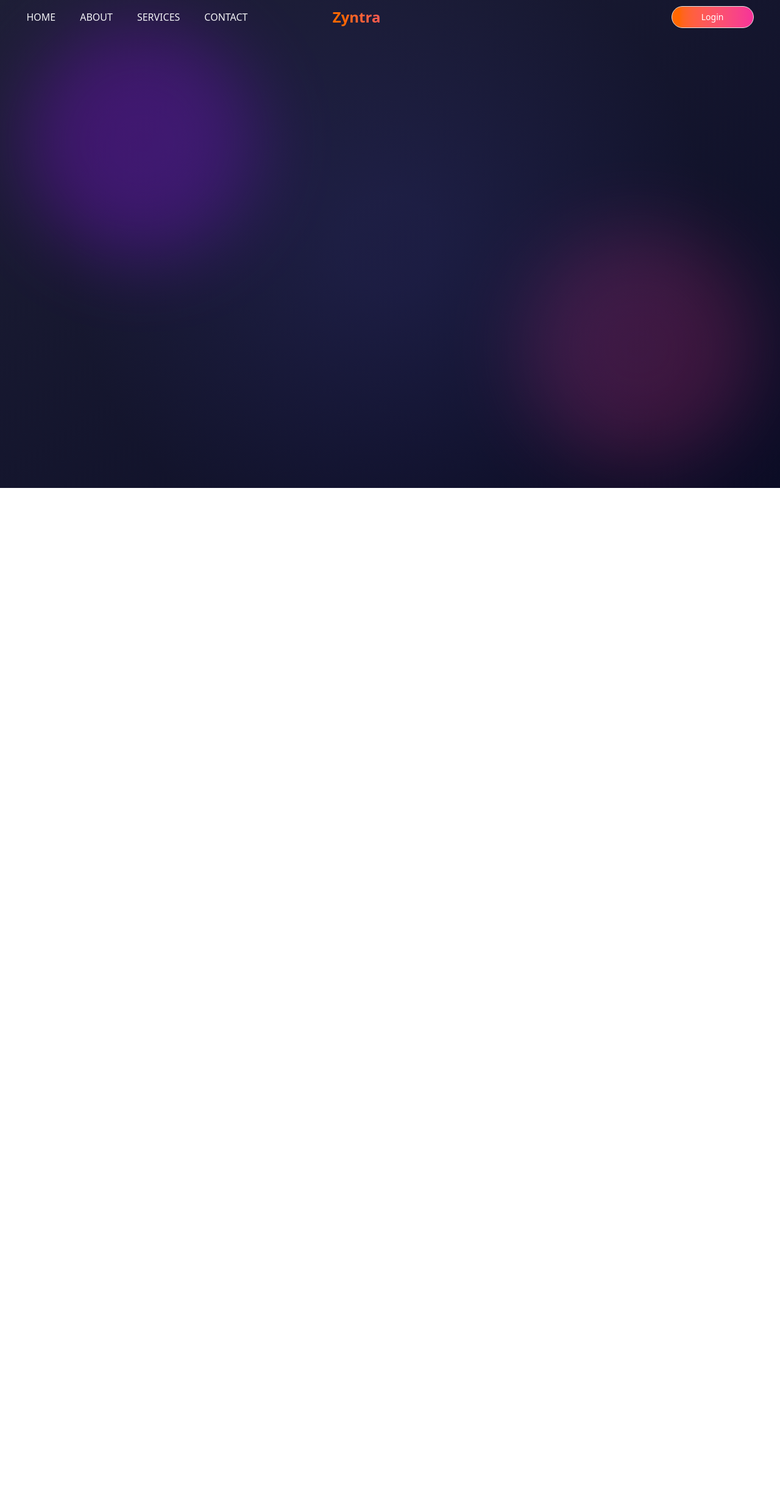
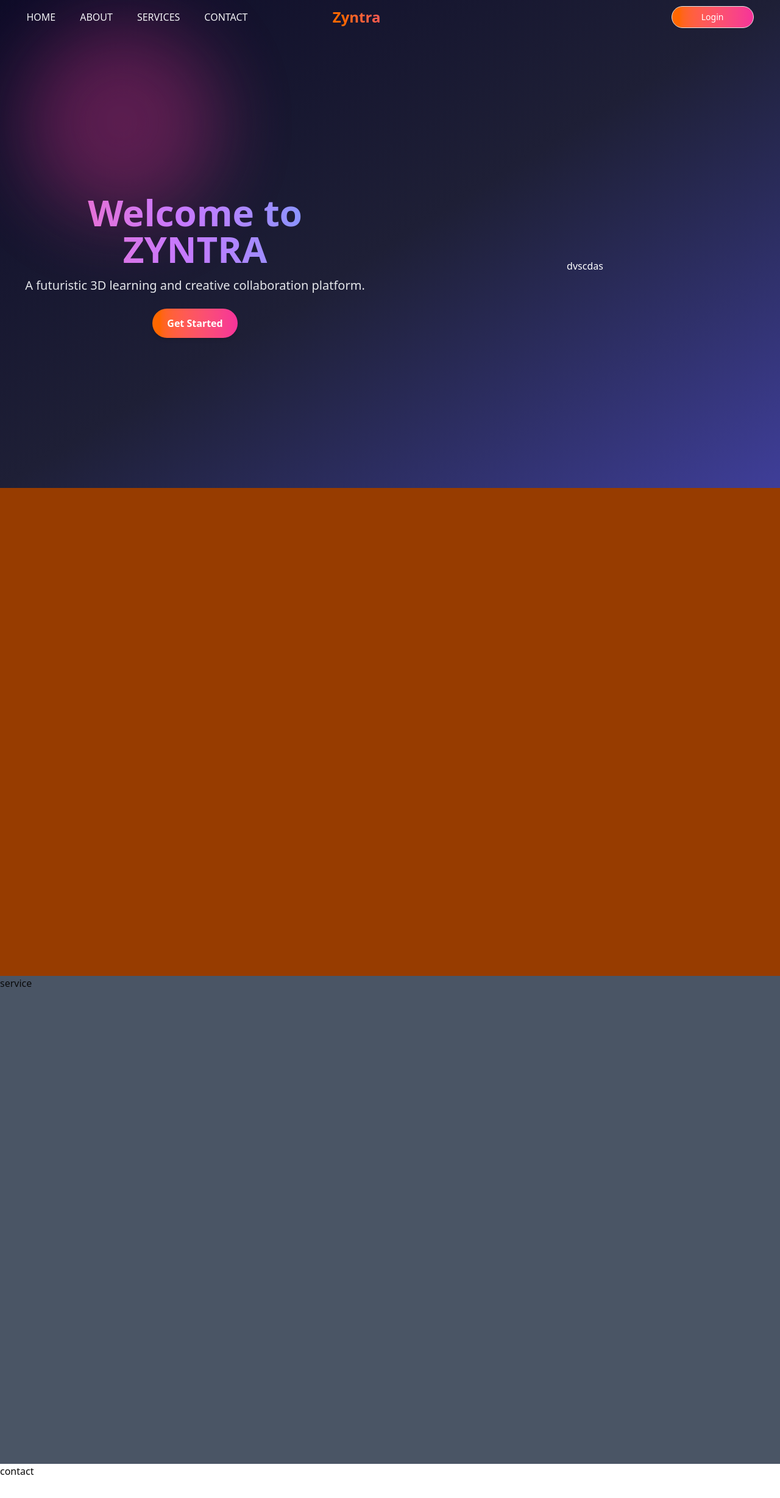
Before and after one commit to Ankit-Dalei/zyntra, a Next.js app: page / in a window 1280 px wide. Shown: the top 2456 px of the page at 61% size. Before the commit the page ends 800 px from the top, so only its background shows below. Built offline with nearby package versions, Linux system fonts and the light colour scheme.

Commit message:
header designs

```diff
--- a/src/app/about/page.tsx
+++ b/src/app/about/page.tsx
@@ -2,8 +2,7 @@ import React from 'react'
 
 const About = () => {
   return (
-    <div>
-      about
+    <div className='h-[100vh] w-full bg-amber-800'>
     </div>
   )
 }
--- a/src/app/contact/page.tsx
+++ b/src/app/contact/page.tsx
@@ -2,7 +2,7 @@ import React from 'react'
 
 const Contact = () => {
   return (
-    <div>
+    <div className='w-full h-[100vh]'>
       contact
     </div>
   )
--- a/src/app/layout.tsx
+++ b/src/app/layout.tsx
@@ -31,6 +31,7 @@ export default function RootLayout({
         className={`${geistSans.variable} ${geistMono.variable} antialiased`}
       >
         <ClientLayout>{children}</ClientLayout>
+        {/* {children} */}
       </body>
     </html>
   );
--- a/src/app/page.tsx
+++ b/src/app/page.tsx
@@ -1,7 +1,45 @@
+'use client';
+
+import About from "./about/page";
+import Contact from "./contact/page";
+import Service from "./service/page";
+
 const Home = () => {
   return (
     <>
+      {/* Hero Section */}
+      <header className="relative h-[100vh] w-full overflow-hidden bg-gradient-to-br from-[#0e0c28] via-[#1e1f36] to-[#3f3e99] text-white grids cols-2">
+        {/* Glowing circles */}
+        <div className="absolute w-80 h-80 bg-pink-500 rounded-full blur-3xl opacity-30 top-10 left-10 animate-pulse" />
+        <div className="absolute w-80 h-80 bg-blue-600 rounded-full blur-3xl opacity-20 bottom-10 right-10 animate-ping" />
 
+        {/* Centered Content */}
+        <div className="z-10 text-center px-6 mt-[9vh] flex flex-col items-center justify-center">
+          <h1 className="text-5xl md:text-6xl font-bold bg-clip-text text-transparent bg-gradient-to-r from-pink-400 via-purple-400 to-blue-400">
+            Welcome to ZYNTRA
+          </h1>
+          <p className="mt-4 text-lg md:text-xl text-gray-200 max-w-xl mx-auto">
+            A futuristic 3D learning and creative collaboration platform.
+          </p>
+          <button className="mt-6 px-6 py-3 bg-gradient-to-r from-orange-500 to-pink-500 rounded-full text-white font-semibold shadow-md hover:scale-105 transition-transform duration-300">
+            Get Started
+          </button>
+        </div>
+        <div className="mt-[9vh] flex flex-col items-center justify-center">
+dvscdas
+        </div>
+      </header>
+
+      {/* About Section */}
+        <div id="#about">
+          <About />
+        </div>
+        <div id="#service">
+          <Service/>
+        </div>
+        <div id="#contact">
+          <Contact/>
+        </div>
     </>
   );
 };
--- a/src/app/service/page.tsx
+++ b/src/app/service/page.tsx
@@ -2,7 +2,7 @@ import React from 'react'
 
 const Service = () => {
   return (
-    <div>
+    <div className='h-[100vh] w-full bg-gray-600'>
       service
     </div>
   )
--- a/src/components/ClientLayout.tsx
+++ b/src/components/ClientLayout.tsx
@@ -5,6 +5,7 @@ import { useEffect, useState } from 'react';
 import { usePathname } from 'next/navigation';
 import Loader from './Loader';
 import Navigationbar from './Navigationbar';
+import Footer from './pages/Footer';
 
 export default function ClientLayout({ children }: { children: React.ReactNode }) {
   const pathname = usePathname();
@@ -19,21 +20,9 @@ export default function ClientLayout({ children }: { children: React.ReactNode }
   return (
     <>
       {loading && <Loader />}
-      <div className="relative w-full h-screen overflow-hidden bg-gradient-to-br from-[#1e1f36] to-[#0b0c25]">
-
-          {/* Glowing Blob 1 */}
-          <div className="absolute w-96 h-96 top-10 left-10 rounded-full bg-purple-600 opacity-30 blur-3xl" />
-
-          {/* Glowing Blob 2 */}
-          <div className="absolute w-96 h-96 bottom-10 right-10 rounded-full bg-pink-500 opacity-20 blur-3xl" />
-
-          {/* Wavy Gradient Overlay */}
-          <div className="absolute inset-0 bg-[radial-gradient(circle_at_center,_#3f3e99_10%,_transparent_70%)] opacity-20" />
-
-          {/* Content */}
       <Navigationbar />
       {!loading && children}
-    </div>
+      <Footer/>
     </>
   );
 }
--- a/src/components/Navigationbar.tsx
+++ b/src/components/Navigationbar.tsx
@@ -17,7 +17,7 @@ const Navigationbar = () => {
   return (
     <>
       {/* Top Navbar */}
-      <nav className="flex items-center justify-center pt-4 pb-4 pl-3 pr-3 h-14 w-full relative z-50">
+      <nav className="flex items-center justify-center pt-4 pb-4 pl-3 pr-3 h-14 w-full fixed z-100">
 
         {/* Hamburger Menu */}
         <div
--- /dev/null
+++ b/src/components/pages/Footer.tsx
@@ -0,0 +1,9 @@
+const Footer = () => {
+  return (
+    <footer className="h-[30vh] w-full bg-black">
+
+    </footer>
+  )
+}
+
+export default Footer
```
